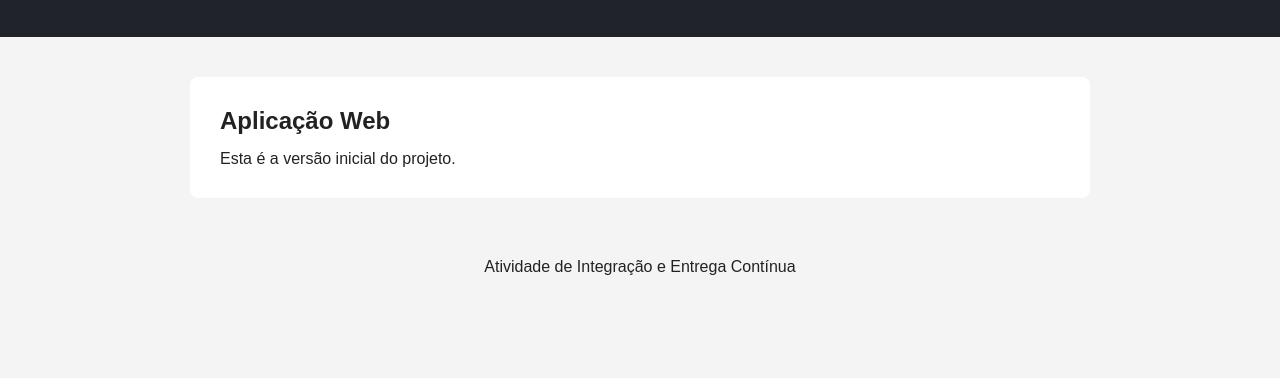
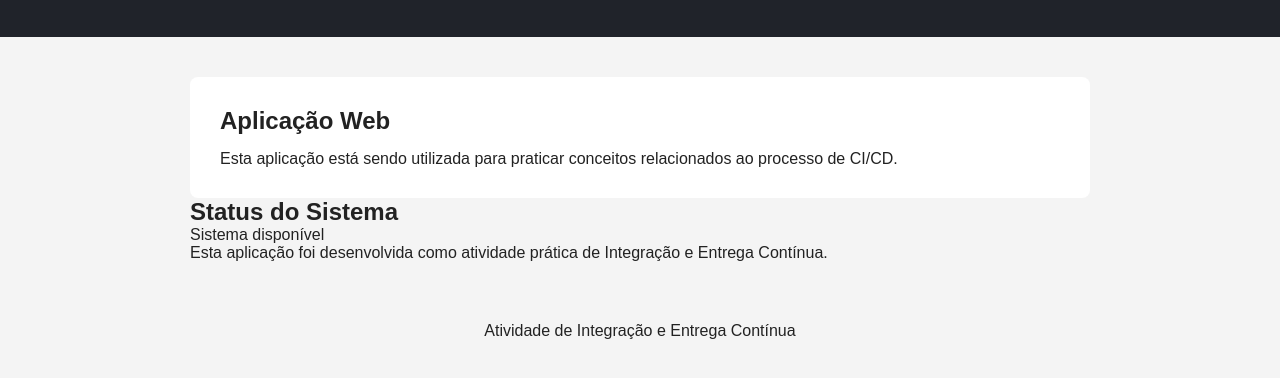
Before and after one commit to xeroxbob27/ensaio-cicd-Guilherme-Henrique-Lopes, a plain HTML site: page index.html in a window 1280 px wide. Shown: the part 108-486 px from the top of the page. Drawn offline with Linux system fonts and the light colour scheme.

Commit message:
feat(status): adicionar seção de status do sistema

```diff
--- a/index.html
+++ b/index.html
@@ -13,12 +13,14 @@
 <body>
 
     <header>
+
         <h1>Projeto de Integração e Entrega Contínua</h1>
 
         <p>
             Aplicação utilizada para prática de Git, GitHub,
             GitHub Actions e Vercel.
         </p>
+
     </header>
 
     <main>
@@ -28,7 +30,23 @@
             <h2>Aplicação Web</h2>
 
             <p>
-                Esta é a versão inicial do projeto.
+                Esta aplicação está sendo utilizada para praticar
+                conceitos relacionados ao processo de CI/CD.
+            </p>
+
+        </section>
+
+        <section class="status">
+
+            <h2>Status do Sistema</h2>
+
+            <p class="status-mensagem">
+                Sistema disponível
+            </p>
+
+            <p>
+                Esta aplicação foi desenvolvida como atividade prática
+                de Integração e Entrega Contínua.
             </p>
 
         </section>
@@ -36,7 +54,11 @@
     </main>
 
     <footer>
-        <p>Atividade de Integração e Entrega Contínua</p>
+
+        <p>
+            Atividade de Integração e Entrega Contínua
+        </p>
+
     </footer>
 
 </body>
```
